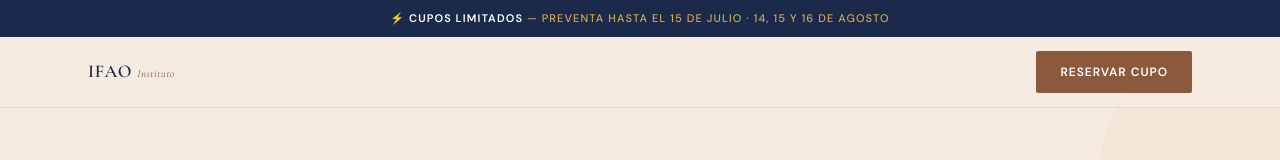
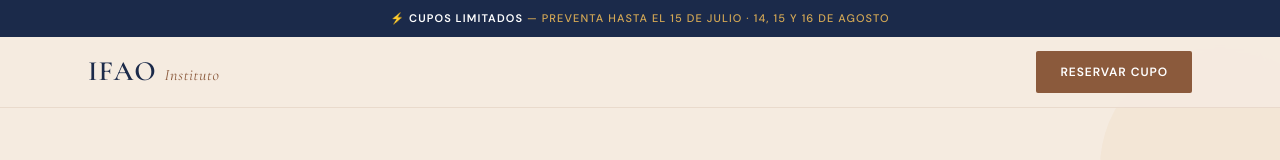
Before and after one commit to ifaoinstituto/curso-start-hof, a plain HTML site: page index.html in a window 1280 px wide. Shown: the top 160 px of the page. Drawn offline with nearby package versions, Linux system fonts and the light colour scheme.

Commit message:
Nav: logo más grande en desktop

```diff
--- a/index.html
+++ b/index.html
@@ -581,7 +581,8 @@ footer { background: var(--navy); padding: 48px var(--px) 28px; }
   :root { --px: 60px; }
 
   /* Nav */
-  .nav-logo { font-size: 18px; }
+  .nav-logo { font-size: 28px; }
+  .nav-logo em { font-size: 16px; }
   .nav-cta { font-size: 12px; padding: 13px 24px; }
 
   /* Hero */
```
